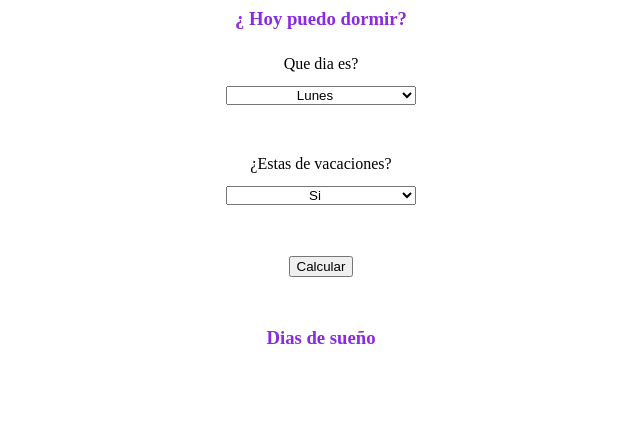
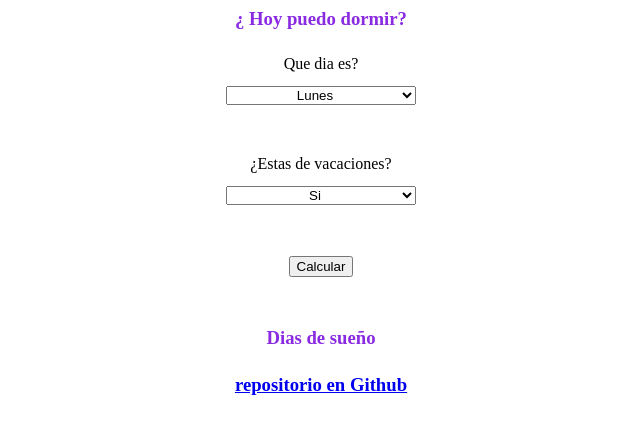
Before and after one commit to gabdelc/dormimos, a plain HTML site: page index.html in a window 1280 px wide. Shown: the whole page, without its empty margins (319-959 px from the left). Drawn offline with Linux system fonts and the light colour scheme.

Commit message:
link repositorio

```diff
--- a/index.html
+++ b/index.html
@@ -40,8 +40,12 @@
     <div>
         <h3>Dias de sueño</h3>
         <h1 id="salida"></h1>
-
     </div>
+    <footer>
+	  <h3>
+	    <a href="https://github.com/gabdelc/dormimos"> repositorio en Github</a>
+	   </h3>
+	</footer>
 </body>
 <script src="main.js"></script>
 </html>
```
